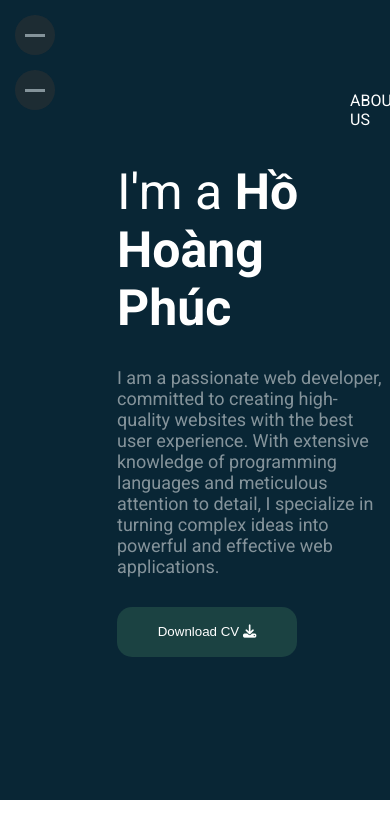
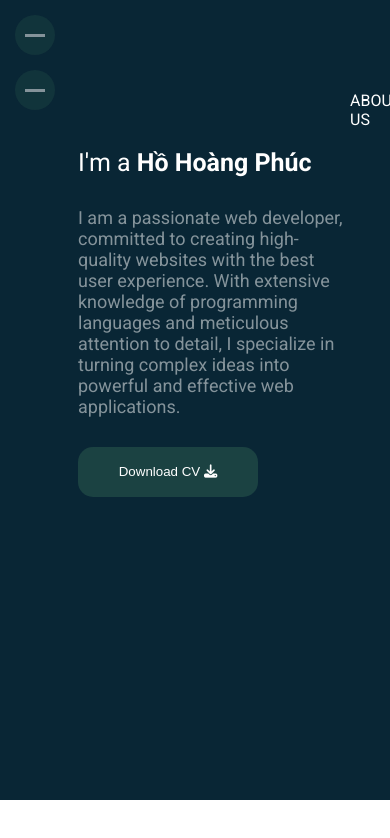
Before and after one commit to Minurte1/Portfolio, a React (Create React App) app: page / in a window 390 px wide. Shown: the top 838 px of the page. Built offline with nearby package versions, Linux system fonts and the light colour scheme.

Commit message:
cap nhat

```diff
--- a/src/Appresponsive.css
+++ b/src/Appresponsive.css
@@ -183,11 +183,16 @@
         width: 40%;
         height: 100%;
         overflow: hidden;
-        z-index: 30;
+        z-index: 103;
+
+    }
+
+    .mobile-navbar.active {
+        display: block;
     }
 
     .mobile-navbar-toggle {
-        background-color: #333;
+        background-color: #1b4242;
         width: 40px;
         height: 40px;
         display: flex;
@@ -222,6 +227,7 @@
         height: 100%;
         transition: left 0.5s ease-in-out;
         z-index: 999;
+
     }
 
     .mobile-navbar-links a {
@@ -239,14 +245,31 @@
 
     .mobile-navbar.open .mobile-navbar-links {
         left: 0;
+
     }
 
     .home-avt {
         display: none;
     }
 
+    .Home-banner {
+        width: 100%;
+        height: 800px;
+        position: absolute;
+        background-color: #092635;
+        justify-content: center;
+        align-items: center;
+        display: flex;
+    }
+
     .home-info {
         width: 100%;
+        height: 100%;
+        justify-content: center;
+        align-items: center;
+        display: flex;
+        margin-left: -20%;
+        margin-top: -20%;
     }
 
     .sec-text {
@@ -287,7 +310,7 @@
     .overlayne {
         position: fixed;
         top: 0;
-        left: 0;
+        right: 0;
         width: 100%;
         height: 100%;
         background-color: rgba(0, 0, 0, 0.5);
@@ -326,6 +349,59 @@
         /* Hiển thị khi active */
     }
 
+    .info-small {
+        height: 70%;
+        margin-top: -20%;
+    }
+
+    .sec-text {
+        /* width: 50%; */
+        height: auto;
+        font-family: monospace;
+        color: #ffffff;
+        letter-spacing: 3px;
+        white-space: nowrap;
+        overflow: hidden;
+        border-right: 3px solid black;
+        animation: typingne 3s steps(20) infinite alternate,
+            caretne 0.5s steps(2) infinite;
+        font-size: 18px;
+    }
+
+    @keyframes caretne {
+        from {
+            border-color: transparent;
+        }
+
+        to {
+            border-color: rgb(255, 255, 255);
+        }
+    }
+
+    @keyframes typingne {
+        from {
+            width: 0;
+        }
+
+        to {
+            width: 190px;
+            /* Thay đổi giá trị này để khớp với chiều dài thực tế của văn bản */
+        }
+
+    }
+
+    .info-small>p {
+        font-size: 25px;
+    }
+
+    .text-small {
+
+        width: 100%;
+
+        /* Hoặc text-justify: inter-character; */
+    }
+
+
     /* Add any additional styling as needed */
 
 
```
Also changed, not shown: src/App.js (+12 -1 lines).
